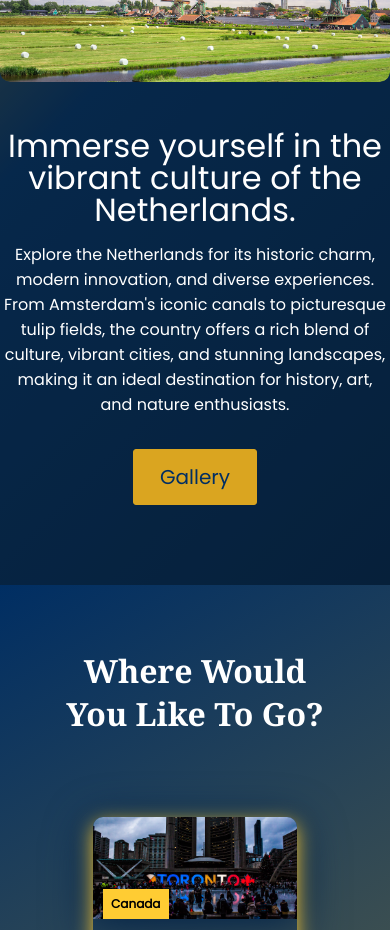
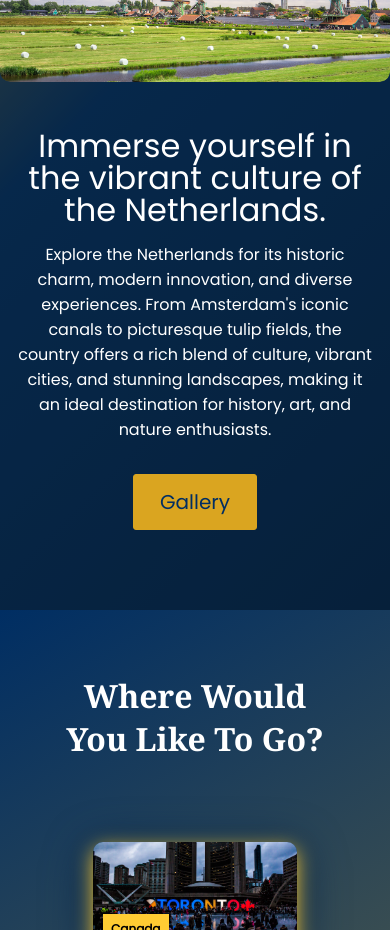
Before and after one commit to LeslieLopez25/react-travel, a React (Create React App) app: page / in a window 390 px wide. Shown: the part 940-1870 px from the top of the page. Built offline with nearby package versions, Linux system fonts and the light colour scheme.

Commit message:
Updated hero component css

```diff
--- a/src/components/Hero/hero.styles.css
+++ b/src/components/Hero/hero.styles.css
@@ -105,6 +105,13 @@
     .hero-container .right-section>h2 {
         font-size: clamp(2rem, 5vw, 3rem);
         margin-top: 1rem;
+        padding-right: 1rem;
+        padding-left: 1rem;
+    }
+
+    .hero-container .right-section>p {
+        padding-right: 1rem;
+        padding-left: 1rem;
     }
 
     .hero-container .left-section {
```
